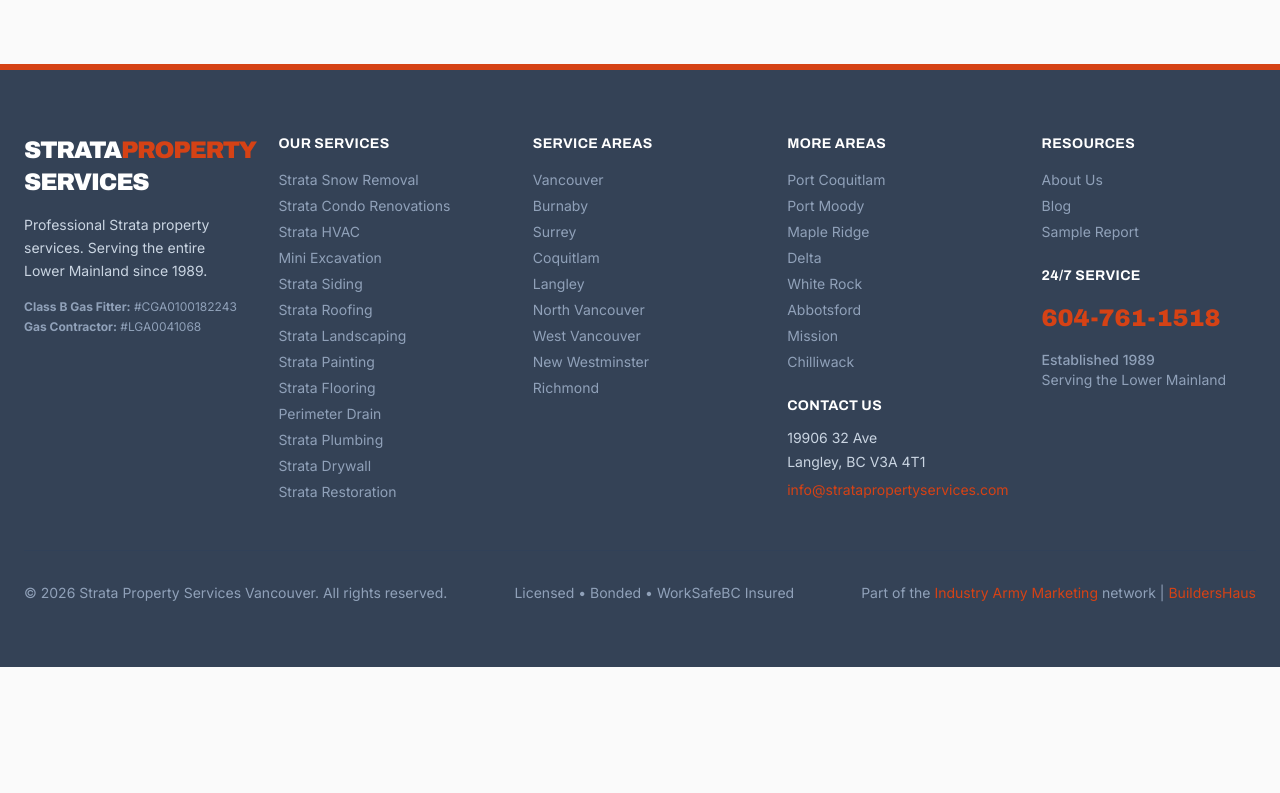
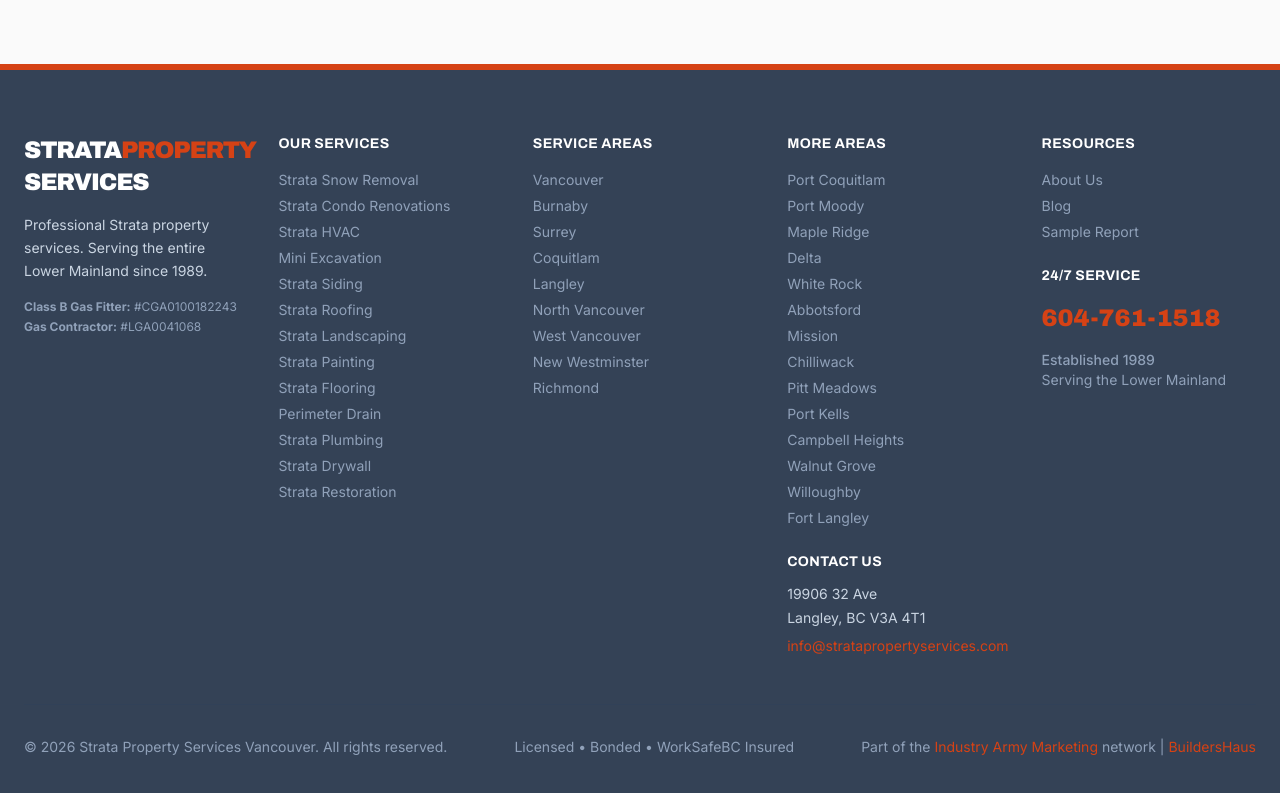
Before and after one commit to SHTFTV/strata-property-services, a React (Vite) app: page /areas/abbotsford in a window 1280 px wide. Shown: the part 9023-9816 px from the top of the page. Before the commit the page ends 9690 px from the top, so only its background shows below. Built offline with nearby package versions, Linux system fonts and the light colour scheme.

Commit message:
Expand strata snow service areas and local terminology

```diff
--- a/src/data/cities.ts
+++ b/src/data/cities.ts
@@ -17,10 +17,10 @@ export const cities: CityData[] = [
     slug: "vancouver",
     name: "Vancouver",
     region: "City of Vancouver",
-    description: "Strata Property Services has kept Vancouver properties protected and well-maintained since 1989. From Kitsilano to West End, our licensed crews handle roofing, siding, HVAC, plumbing, painting, and full renovations for strata corporations, commercial buildings, and homeowners across City of Vancouver.",
+    description: "Strata Property Services has kept Vancouver properties protected and well-maintained since 1989. From Vancouver's West Side and Kitsilano to the West End and East Van, our licensed crews handle roofing, siding, HVAC, plumbing, painting, and full renovations for strata corporations, commercial buildings, and homeowners across City of Vancouver.",
     heroText: "Vancouver's Trusted Strata & Property Maintenance Team Since 1989",
     image: "/opengraph.jpg",
-    neighborhoods: ["Kitsilano", "West End", "Downtown", "Mount Pleasant", "Shaughnessy", "Kerrisdale", "Dunbar", "Point Grey", "Yaletown", "Coal Harbour", "Gastown", "Fairview", "Cambie", "Riley Park", "Hastings-Sunrise"],
+    neighborhoods: ["Kitsilano", "Vancouver West Side", "West End", "Downtown", "Mount Pleasant", "East Van", "Shaughnessy", "Kerrisdale", "Dunbar", "Point Grey", "Yaletown", "Coal Harbour", "Gastown", "Fairview", "Cambie", "Riley Park", "Hastings-Sunrise"],
     localFacts: [
       "Salt air and wind-driven rain accelerate wear on roofing, cladding, and exterior envelopes across Vancouver — regular inspection catches envelope problems before they reach the structure.",
       "High-rise and multi-unit strata in Vancouver share roofing, mechanical, and envelope systems, so one deferred repair affects every unit in the building.",
@@ -301,5 +301,107 @@ export const cities: CityData[] = [
     metaDescription: "Professional property maintenance in Chilliwack BC — Strata Property Services handles roofing, siding, HVAC, plumbing, painting & renovations for strata, commercial & residential. Licensed since 1989. Call 604-761-1518.",
     lat: "49.1579",
     lng: "-121.9514",
+  },,
+  {
+    slug: "pitt-meadows",
+    name: "Pitt Meadows",
+    region: "City of Pitt Meadows",
+    description: "Strata Property Services supports Pitt Meadows strata and commercial properties with coordinated maintenance, repairs, renovations, and winter snow and ice management. Our crews serve the town centre, South Bonson, Osprey Village, airport lands, and Lougheed Highway properties.",
+    heroText: "Pitt Meadows Strata & Property Services — Local Crews, One Accountable Team",
+    image: "/opengraph.jpg",
+    neighborhoods: ["Town Centre", "South Bonson", "Osprey Village", "Bonson", "Airport Lands", "Lougheed Highway Corridor"],
+    localFacts: [
+      "Low-lying Fraser River terrain makes drainage, freeze-thaw monitoring, and proactive de-icing important for Pitt Meadows properties.",
+      "Townhome communities and commercial sites need coordinated snow clearing for roads, visitor parking, walkways, and entrances.",
+      "Documented maintenance and winter service records help strata councils demonstrate due diligence."
+    ],
+    metaDescription: "Strata property maintenance and snow removal in Pitt Meadows BC. Roofing, HVAC, repairs, renovations, plowing and de-icing. Call 604-761-1518.",
+    lat: "49.2212",
+    lng: "-122.6897",
   },
+  {
+    slug: "port-kells",
+    name: "Port Kells",
+    region: "Port Kells, Surrey",
+    description: "Strata Property Services supports Port Kells warehouses, commercial sites, industrial strata, and multi-building properties with coordinated maintenance and 24/7 winter response. Snow clearing focuses on truck lanes, loading docks, parking areas, entrances, and internal roads.",
+    heroText: "Port Kells Commercial & Industrial Property Services",
+    image: "/opengraph.jpg",
+    neighborhoods: ["176 Street Corridor", "96 Avenue", "Highway 1 Corridor", "Anniedale", "Golden Ears Way"],
+    localFacts: [
+      "Freight-sensitive sites need loading docks, truck aprons, and internal roads kept open throughout winter events.",
+      "Large industrial lots benefit from pre-planned equipment staging and trigger-based snow and ice response.",
+      "Timestamped service documentation supports safety programs, insurers, and property managers."
+    ],
+    metaDescription: "Commercial property maintenance and snow removal in Port Kells Surrey. Industrial lots, loading docks, truck lanes and 24/7 ice management. Call 604-761-1518.",
+    lat: "49.1790",
+    lng: "-122.7140",
+  },
+  {
+    slug: "campbell-heights",
+    name: "Campbell Heights",
+    region: "Campbell Heights, South Surrey",
+    description: "Strata Property Services serves Campbell Heights business parks, industrial strata, warehouses, and commercial properties with building maintenance and documented snow and ice management. Crews prioritize access roads, parking lots, loading zones, sidewalks, and employee entrances.",
+    heroText: "Campbell Heights Business Park & Industrial Property Services",
+    image: "/opengraph.jpg",
+    neighborhoods: ["192 Street Corridor", "24 Avenue", "Grandview Heights", "South Surrey Industrial Area", "Highway 15 Corridor"],
+    localFacts: [
+      "Large business parks need route-based winter service that keeps employee and freight access moving.",
+      "Wide parking areas and loading zones require equipment matched to the property before a storm begins.",
+      "Documented plowing, salting, and return visits support property managers and workplace safety programs."
+    ],
+    metaDescription: "Industrial property maintenance and snow removal in Campbell Heights South Surrey. Business parks, parking lots, loading areas and 24/7 response. Call 604-761-1518.",
+    lat: "49.0470",
+    lng: "-122.6900",
+  },
+  {
+    slug: "walnut-grove",
+    name: "Walnut Grove",
+    region: "Walnut Grove, Township of Langley",
+    description: "Strata Property Services serves Walnut Grove townhome communities, apartment strata, retail centres, and commercial properties with coordinated repairs, maintenance, and winter snow and ice service.",
+    heroText: "Walnut Grove Strata Maintenance & Snow Management",
+    image: "/opengraph.jpg",
+    neighborhoods: ["Walnut Grove", "Yorkson", "North Langley", "200 Street Corridor", "88 Avenue Corridor"],
+    localFacts: [
+      "Townhome and apartment communities need coordinated access, parking, walkway, and drainage maintenance.",
+      "Freeze-thaw conditions around North Langley make proactive salting and drainage checks especially important.",
+      "One accountable team simplifies multi-trade repairs and seasonal property planning."
+    ],
+    metaDescription: "Strata property maintenance and snow removal in Walnut Grove Langley. Townhomes, apartments, retail and commercial properties. Call 604-761-1518.",
+    lat: "49.1644",
+    lng: "-122.6400",
+  },
+  {
+    slug: "willoughby",
+    name: "Willoughby",
+    region: "Willoughby, Township of Langley",
+    description: "Strata Property Services supports Willoughby's fast-growing townhome, condo, apartment, and mixed-use communities with planned maintenance, repairs, renovations, and reliable snow and ice management.",
+    heroText: "Willoughby Strata & Mixed-Use Property Services",
+    image: "/opengraph.jpg",
+    neighborhoods: ["Willoughby", "Willoughby Heights", "Yorkson", "Latimer Heights", "Carvolth", "200 Street Corridor"],
+    localFacts: [
+      "Dense new communities share parkades, roads, walkways, roofs, and mechanical systems that benefit from coordinated maintenance.",
+      "Busy mixed-use sites require carefully scheduled service that protects resident, customer, and delivery access.",
+      "Winter route plans cover entrances, parkade ramps, sidewalks, visitor stalls, and private roads."
+    ],
+    metaDescription: "Strata maintenance and snow removal in Willoughby Langley. Condos, townhomes, mixed-use properties, plowing and de-icing. Call 604-761-1518.",
+    lat: "49.1455",
+    lng: "-122.6580",
+  },
+  {
+    slug: "fort-langley",
+    name: "Fort Langley",
+    region: "Fort Langley, Township of Langley",
+    description: "Strata Property Services serves Fort Langley strata, heritage buildings, shops, restaurants, and residential properties with careful maintenance, repairs, renovations, and winter snow and ice response.",
+    heroText: "Fort Langley Property Maintenance & Winter Services",
+    image: "/opengraph.jpg",
+    neighborhoods: ["Fort Langley Village", "Glover Road", "Bedford Landing", "Salmon River", "Riverfront"],
+    localFacts: [
+      "Heritage and character properties require repair methods that respect existing materials and architectural details.",
+      "Village businesses need entrances, sidewalks, and customer parking kept safe during winter events.",
+      "Riverfront moisture and Fraser Valley freeze-thaw cycles make envelope and drainage maintenance a priority."
+    ],
+    metaDescription: "Property maintenance and snow removal in Fort Langley BC. Strata, heritage, retail and residential service. Call 604-761-1518.",
+    lat: "49.1684",
+    lng: "-122.5792",
+  }
 ];
```
